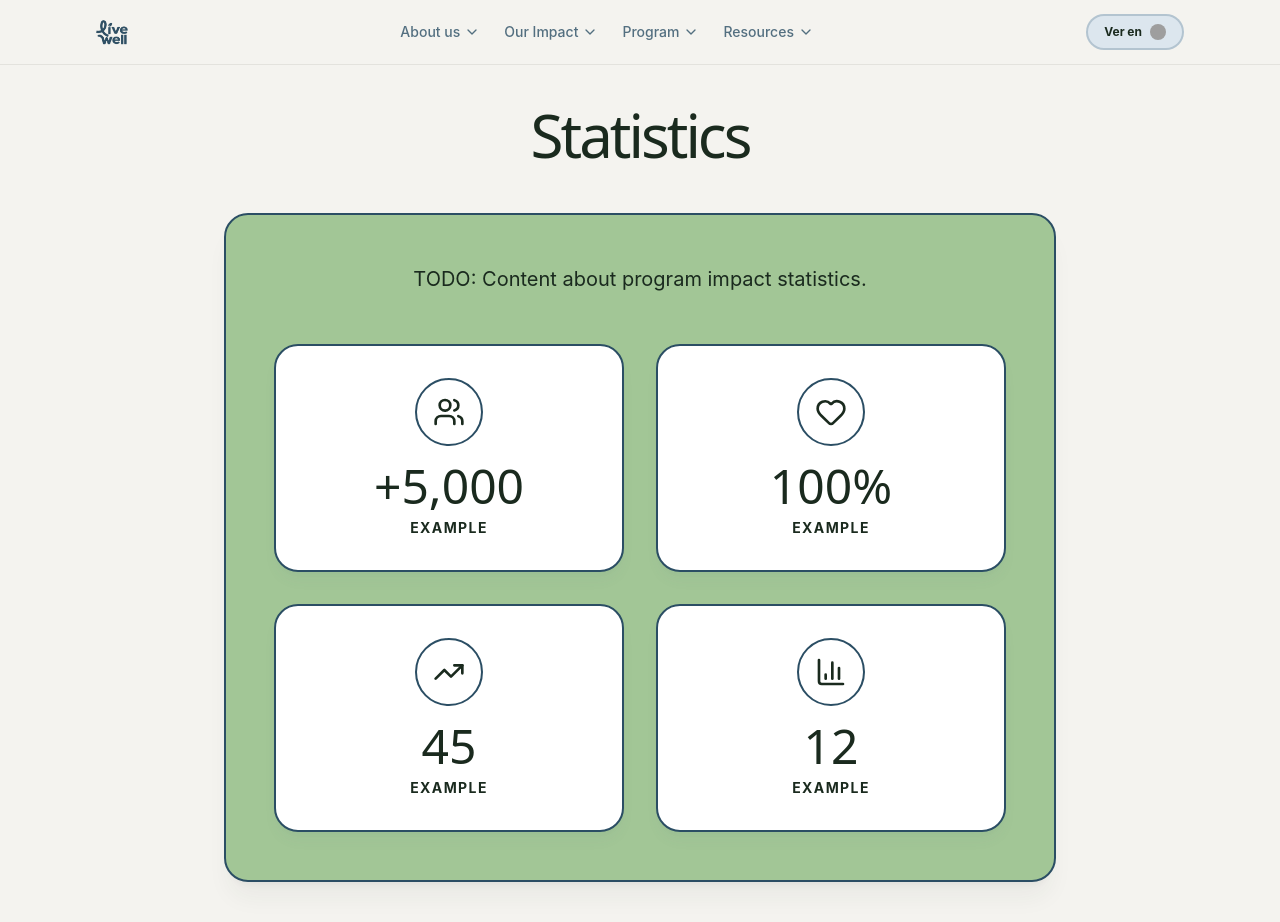
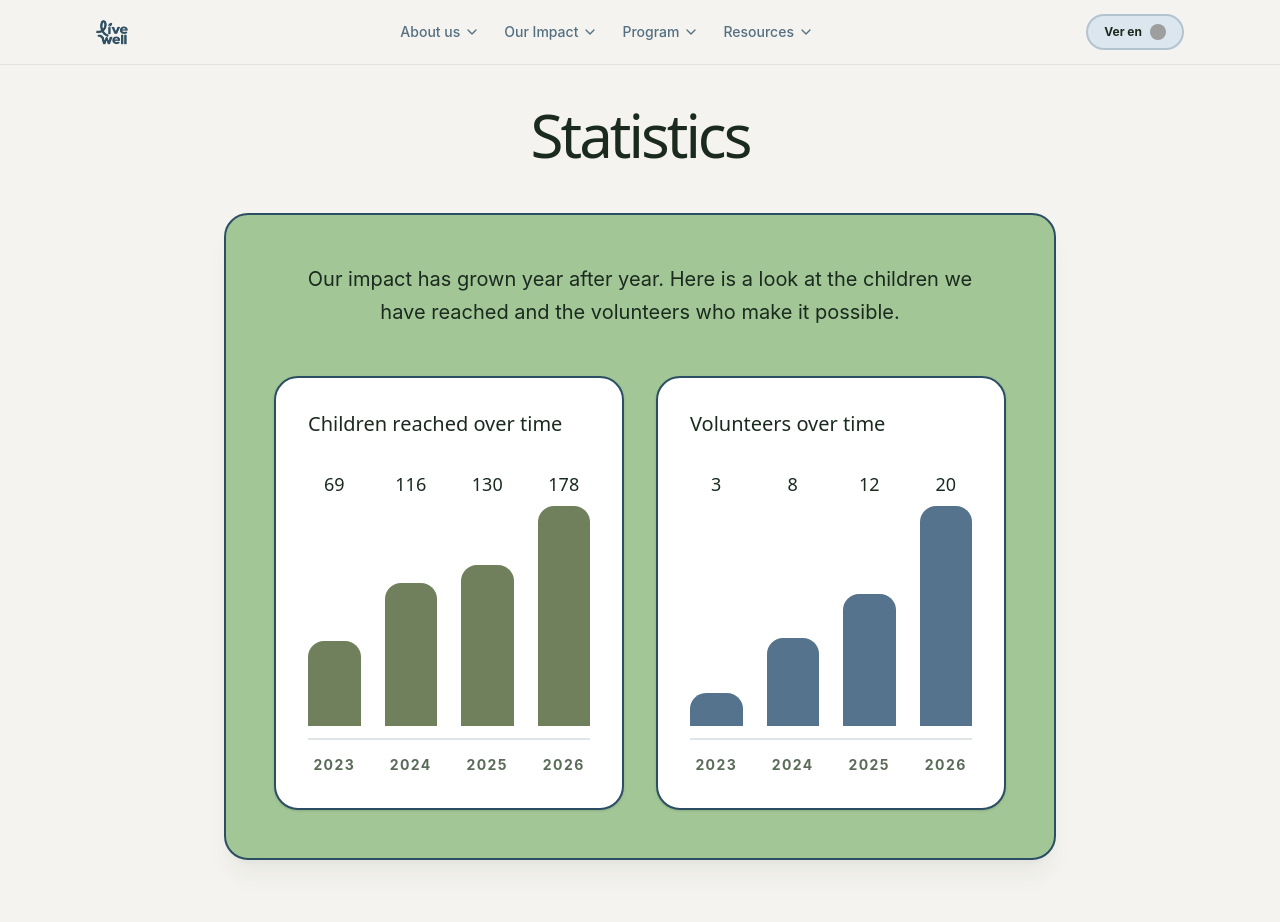
Before and after one commit to ikz87/vida-salud-web, a React (Vite) app: page /statistics in a window 1280 px wide. After the commit the page ends 900 px from the top, so only its background shows below. Built offline with nearby package versions, Linux system fonts and the light colour scheme; grey boxes are pictures that could not be loaded.

Commit message:
First deployment

```diff
--- a/src/constants.ts
+++ b/src/constants.ts
@@ -73,6 +73,13 @@ export const sessionIcons: Record<number, LucideIcon> = {
 
 export const structureIcons = [Users, Hash, Clock, Presentation, BarChart3];
 
+export const statisticsYears = [
+  { year: 2023, children: 69, volunteers: 3 },
+  { year: 2024, children: 116, volunteers: 8 },
+  { year: 2025, children: 130, volunteers: 12 },
+  { year: 2026, children: 178, volunteers: 20 },
+];
+
 export const flagUrls: Record<Lang, string> = {
   es: "https://cdn-icons-png.flaticon.com/512/197/197593.png",
   en: "https://cdn-icons-png.flaticon.com/512/197/197374.png",
--- a/src/content.ts
+++ b/src/content.ts
@@ -35,7 +35,9 @@ export interface Content {
   };
   statistics: {
     heading: string;
-    text: string;
+    intro: string;
+    chartChildrenTitle: string;
+    chartVolunteersTitle: string;
   };
   testimonies: {
     heading: string;
@@ -135,7 +137,10 @@ export const content: Record<Lang, Content> = {
     },
     statistics: {
       heading: "Statistics",
-      text: "TODO: Content about program impact statistics.",
+      intro:
+        "Our impact has grown year after year. Here is a look at the children we have reached and the volunteers who make it possible.",
+      chartChildrenTitle: "Children reached over time",
+      chartVolunteersTitle: "Volunteers over time",
     },
     testimonies: {
       heading: "Testimonies",
@@ -388,7 +393,10 @@ export const content: Record<Lang, Content> = {
     },
     statistics: {
       heading: "Estadísticas",
-      text: "TODO: Contenido sobre estadísticas de impacto del programa.",
+      intro:
+        "Nuestro impacto ha crecido año tras año. Aquí mostramos los niños alcanzados y los voluntarios que lo hacen posible.",
+      chartChildrenTitle: "Niños beneficiados a lo largo del tiempo",
+      chartVolunteersTitle: "Voluntarios a lo largo del tiempo",
     },
     testimonies: {
       heading: "Testimonios",
--- a/src/pages/StatisticsPage.tsx
+++ b/src/pages/StatisticsPage.tsx
@@ -1,52 +1,101 @@
 // pages/StatisticsPage.tsx
+import { motion } from "framer-motion";
 import { content, type Lang } from "../content";
+import { statisticsYears } from "../constants";
 import PageLayout from "../components/PageLayout";
 import { RevealGroup, RevealItem } from "../components/Reveal";
-import { BarChart3, TrendingUp, Users, Heart } from "lucide-react";
+
+interface BarChartProps {
+  title: string;
+  data: { year: number; value: number }[];
+  barClass: string;
+  borderClass: string;
+}
+
+function BarChart({ title, data, barClass, borderClass }: BarChartProps) {
+  const max = Math.max(...data.map((d) => d.value));
+
+  return (
+    <div className="rounded-3xl bg-white border-2 border-logo-blue-text shadow-sm p-6 sm:p-8 h-full flex flex-col">
+      <div className="mb-8">
+        <h3 className="font-heading font-700 text-xl text-ink">{title}</h3>
+      </div>
+
+      <div className="flex items-end justify-between gap-3 sm:gap-6 h-52 sm:h-64">
+        {data.map((d, i) => (
+          <div key={d.year} className="flex-1 h-full flex flex-col items-center gap-2">
+            <span className="font-heading font-800 text-ink text-base sm:text-lg">
+              {d.value}
+            </span>
+            <div className="flex-1 w-full flex items-end justify-center">
+              <motion.div
+                initial={{ height: 0 }}
+                animate={{ height: `${(d.value / max) * 100}%` }}
+                transition={{
+                  duration: 0.7,
+                  delay: 0.15 + i * 0.1,
+                  ease: [0.25, 0.1, 0.25, 1],
+                }}
+                className={`w-full max-w-[3.5rem] rounded-t-2xl border-2 border-b-0 ${barClass} ${borderClass}`}
+              />
+            </div>
+          </div>
+        ))}
+      </div>
+
+      <div className="mt-3 pt-3 border-t-2 border-logo-blue-text/15 flex justify-between gap-3 sm:gap-6">
+        {data.map((d) => (
+          <div key={d.year} className="flex-1 text-center">
+            <span className="text-sm font-bold uppercase tracking-widest text-ink-muted">
+              {d.year}
+            </span>
+          </div>
+        ))}
+      </div>
+    </div>
+  );
+}
 
 export default function StatisticsPage({ lang }: { lang: Lang }) {
   const c = content[lang];
 
-  // Assuming c.statistics.text is a placeholder, we'll create a nice grid
-  const stats = [
-    { icon: Users, value: "+5,000", label: lang === "es" ? "Ejemplo" : "Example" },
-    { icon: Heart, value: "100%", label: lang === "es" ? "Ejemplo" : "Example" },
-    { icon: TrendingUp, value: "45", label: lang === "es" ? "Ejemplo" : "Example" },
-    { icon: BarChart3, value: "12", label: lang === "es" ? "Ejemplo" : "Example" },
-  ];
+  const childrenData = statisticsYears.map((d) => ({
+    year: d.year,
+    value: d.children,
+  }));
+  const volunteersData = statisticsYears.map((d) => ({
+    year: d.year,
+    value: d.volunteers,
+  }));
 
   return (
     <PageLayout title={c.statistics.heading}>
       <RevealGroup>
         <div className="mb-12">
           <RevealItem>
-            <p className="text-xl text-ink leading-relaxed text-center max-w-2xl mx-auto">
-              {c.statistics.text}
+            <p className="text-lg sm:text-xl text-ink leading-relaxed text-center max-w-2xl mx-auto">
+              {c.statistics.intro}
             </p>
           </RevealItem>
         </div>
 
-        <div className="grid grid-cols-1 sm:grid-cols-2 gap-6 lg:gap-8">
-          {stats.map((stat, i) => {
-            const Icon = stat.icon;
-            return (
-              <RevealItem key={i}>
-                <div className="group p-8 rounded-3xl bg-white border-2 border-logo-blue-text shadow-lg shadow-steel/5 transition-all duration-300 flex flex-col items-center justify-center text-center gap-4 h-full">
-                  <div className="p-4 bg-white border-2 border-logo-blue-text rounded-full text-ink transition-colors duration-500">
-                    <Icon size={32} />
-                  </div>
-                  <div>
-                    <h3 className="font-heading font-900 text-5xl text-ink transition-colors duration-500 mb-2">
-                      {stat.value}
-                    </h3>
-                    <p className="text-ink font-bold uppercase tracking-widest text-sm transition-colors duration-500">
-                      {stat.label}
-                    </p>
-                  </div>
-                </div>
-              </RevealItem>
-            );
-          })}
+        <div className="grid grid-cols-1 lg:grid-cols-2 gap-6 lg:gap-8">
+          <RevealItem>
+            <BarChart
+              title={c.statistics.chartChildrenTitle}
+              data={childrenData}
+              barClass="bg-sage"
+              borderClass="border-sage"
+            />
+          </RevealItem>
+          <RevealItem>
+            <BarChart
+              title={c.statistics.chartVolunteersTitle}
+              data={volunteersData}
+              barClass="bg-steel"
+              borderClass="border-steel"
+            />
+          </RevealItem>
         </div>
       </RevealGroup>
     </PageLayout>
```
